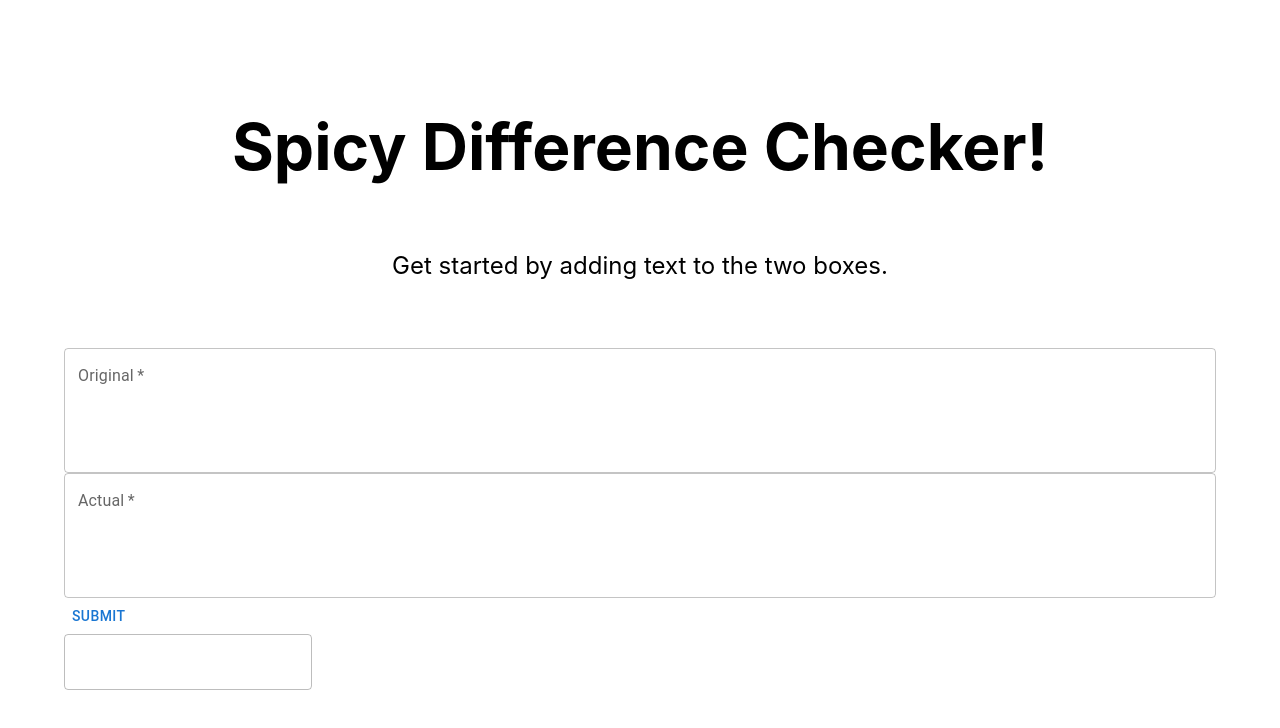
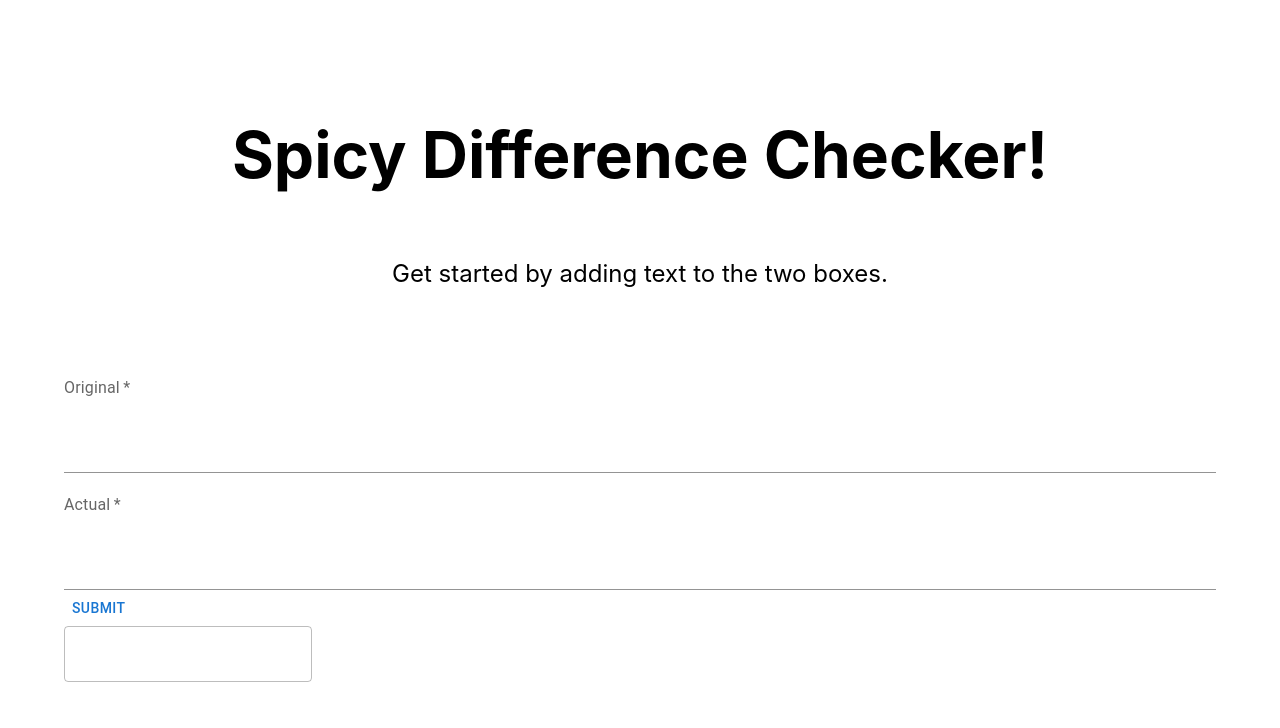
Before and after one commit to ttn729/diffchecker, a Next.js app: page / in a window 1280 px wide. Shown: the top 728 px of the page. Built offline with nearby package versions, Linux system fonts and the light colour scheme.

Commit message:
Capitalization has no effect

```diff
--- a/components/TextBoxes/index.js
+++ b/components/TextBoxes/index.js
@@ -1,6 +1,5 @@
 
 import { TextField, Container, Button } from "@mui/material";
-import { margin } from "@mui/system";
 import { useState } from "react";
 
 const TextBoxes = () => {
@@ -13,36 +12,38 @@ const TextBoxes = () => {
 
         if (original && actual) {
             var stringSimilarity = require("string-similarity");
-            var similarity = stringSimilarity.compareTwoStrings(original, actual);
-            setPercentage(parseInt(similarity * 100) + "%")
+            var similarity = stringSimilarity.compareTwoStrings(original.toLocaleLowerCase(), actual.toLocaleLowerCase());
+
+            setPercentage(parseInt(similarity * 100) + "%");
         }
     }
 
     return (
-        <Container>
-
+        <Container
+        >
             <form noValidate autoComplete="off" onSubmit={handleSubmit}>
                 <TextField
                     onChange={(e) => setOriginal(e.target.value)}
                     label="Original"
+                    variant="standard"
                     fullWidth
                     required
                     multiline
                     rows={4}
-                    sx = {{
+                    sx={{
                         display: 'block'
                     }}
                 />
 
-<TextField
+                <TextField
                     onChange={(e) => setActual(e.target.value)}
-
                     label="Actual"
+                    variant="standard"
                     fullWidth
                     required
                     multiline
                     rows={4}
-                    sx = {{
+                    sx={{
                         display: 'block'
                     }}
                 />
```
